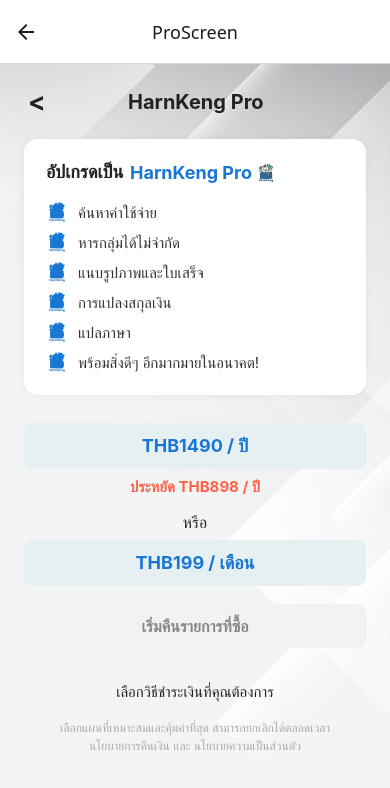
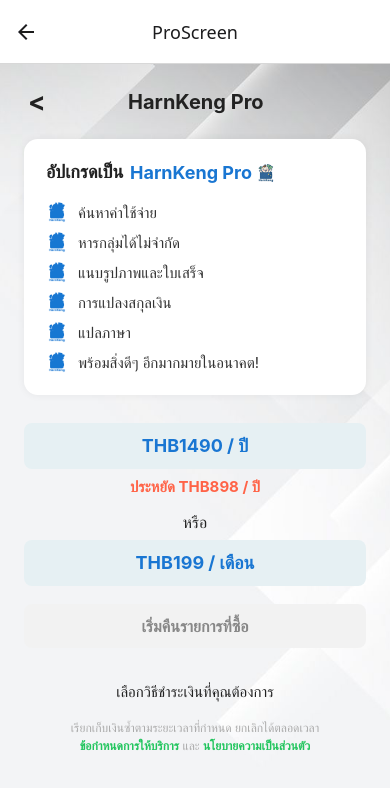
Before and after one commit to Natnichadumpling/React_Hankeng, a React Native app in the folder myapp/: screen /ProScreen in a window 390 px wide. Shown: the top 788 px of the page. Built offline with nearby package versions, Linux system fonts and the light colour scheme.

Commit message:
ปรับหน้าโปร

```diff
--- a/myapp/ProScreen.js
+++ b/myapp/ProScreen.js
@@ -62,8 +62,14 @@
           <View style={styles.footer}>
             <Text style={styles.footerText}>เลือกวิธีชำระเงินที่คุณต้องการ</Text>
             <Text style={styles.footerSubText}>
-              เลือกแผนที่เหมาะสมและคุ้มค่าที่สุด สามารถยกเลิกได้ตลอดเวลา{'\n'}
-              {`นโยบายการคืนเงิน`} และ {`นโยบายความเป็นส่วนตัว`}
+              เรียกเก็บเงินซ้ำตามระยะเวลาที่กำหนด ยกเลิกได้ตลอดเวลา{'\n'}
+              <TouchableOpacity onPress={() => navigation.navigate('Home2Screen')}>
+                <Text style={styles.linkText}>ข้อกำหนดการให้บริการ</Text>
+              </TouchableOpacity>
+              {' และ '}
+              <TouchableOpacity onPress={() => navigation.navigate('Home3Screen')}>
+                <Text style={styles.linkText}>นโยบายความเป็นส่วนตัว</Text>
+              </TouchableOpacity>
             </Text>
           </View>
         </ScrollView>
@@ -212,6 +218,11 @@
     marginTop: 8,
     lineHeight: 18,
   },
+  linkText: {
+    fontSize: 12,
+    color: '#22c55e', // Green color for the links
+    fontWeight: 'bold',
+  },
 });
 
 export default ProScreen;
```
